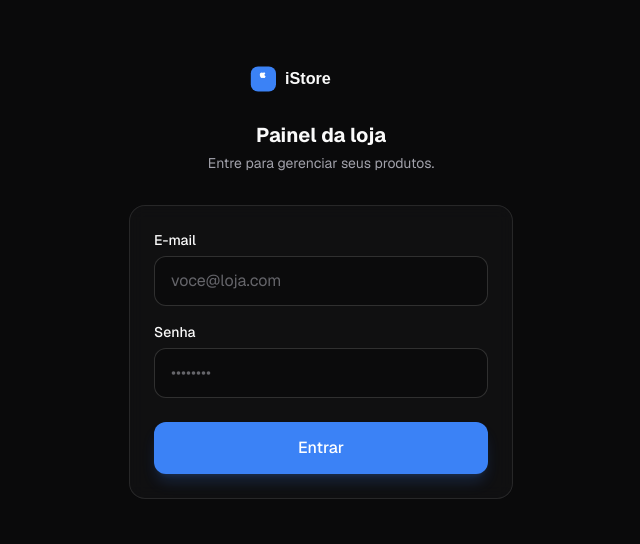
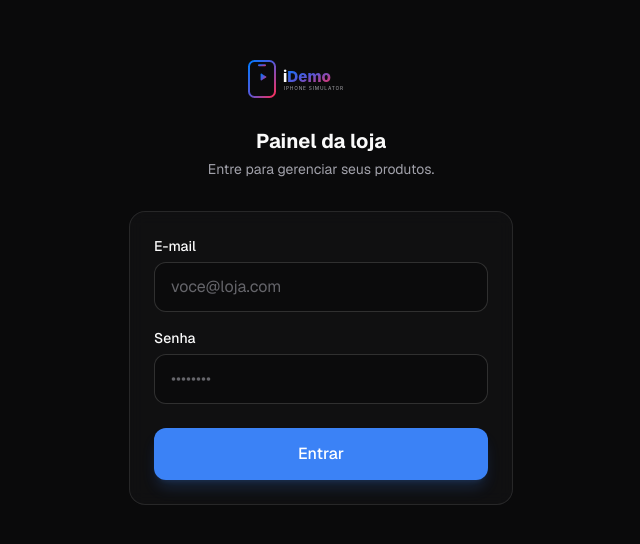
Before and after one commit to rickjs2005/loja-iphone, a Next.js app: page /admin/login in a window 1280 px wide. Shown: the part 120-664 px from the top of the page, without its empty margins (319-959 px from the left). Built offline with nearby package versions, Linux system fonts and the light colour scheme; no server answers.

Commit message:
Branding: novo logo iDemo (SVG com gradiente) + ajuste de proporcoes + nome da loja

```diff
--- a/src/app/admin/layout.tsx
+++ b/src/app/admin/layout.tsx
@@ -28,9 +28,9 @@ export default async function AdminLayout({
               <Image
                 src={storeConfig.logoUrl}
                 alt={storeConfig.name}
-                width={120}
-                height={28}
-                className="h-7 w-auto"
+                width={400}
+                height={120}
+                className="h-8 w-auto"
               />
               <span className="rounded-md bg-primary/15 px-2 py-0.5 text-xs font-medium text-primary">
                 admin
--- a/src/app/admin/login/page.tsx
+++ b/src/app/admin/login/page.tsx
@@ -14,9 +14,9 @@ export default function LoginPage() {
           <Image
             src={storeConfig.logoUrl}
             alt={storeConfig.name}
-            width={148}
-            height={36}
-            className="h-9 w-auto"
+            width={400}
+            height={120}
+            className="h-12 w-auto"
           />
           <h1 className="mt-6 text-xl font-bold text-fg">Painel da loja</h1>
           <p className="mt-1 text-sm text-muted">
--- a/src/components/layout/header.tsx
+++ b/src/components/layout/header.tsx
@@ -13,10 +13,10 @@ export function Header() {
           <Image
             src={storeConfig.logoUrl}
             alt={storeConfig.name}
-            width={132}
-            height={32}
+            width={400}
+            height={120}
             priority
-            className="h-8 w-auto"
+            className="h-9 w-auto"
           />
           <span className="sr-only">{storeConfig.name}</span>
         </Link>
--- a/src/config/theme.config.ts
+++ b/src/config/theme.config.ts
@@ -39,7 +39,7 @@ export type StoreConfig = {
 };
 
 export const storeConfig: StoreConfig = {
-  name: "iStore",
+  name: "iDemo",
   description: "Os melhores iPhones da região, com garantia e procedência.",
   logoUrl: "/logo.svg",
   whatsapp: "5533999999999",
```
Also changed, not shown: public/logo.svg.
